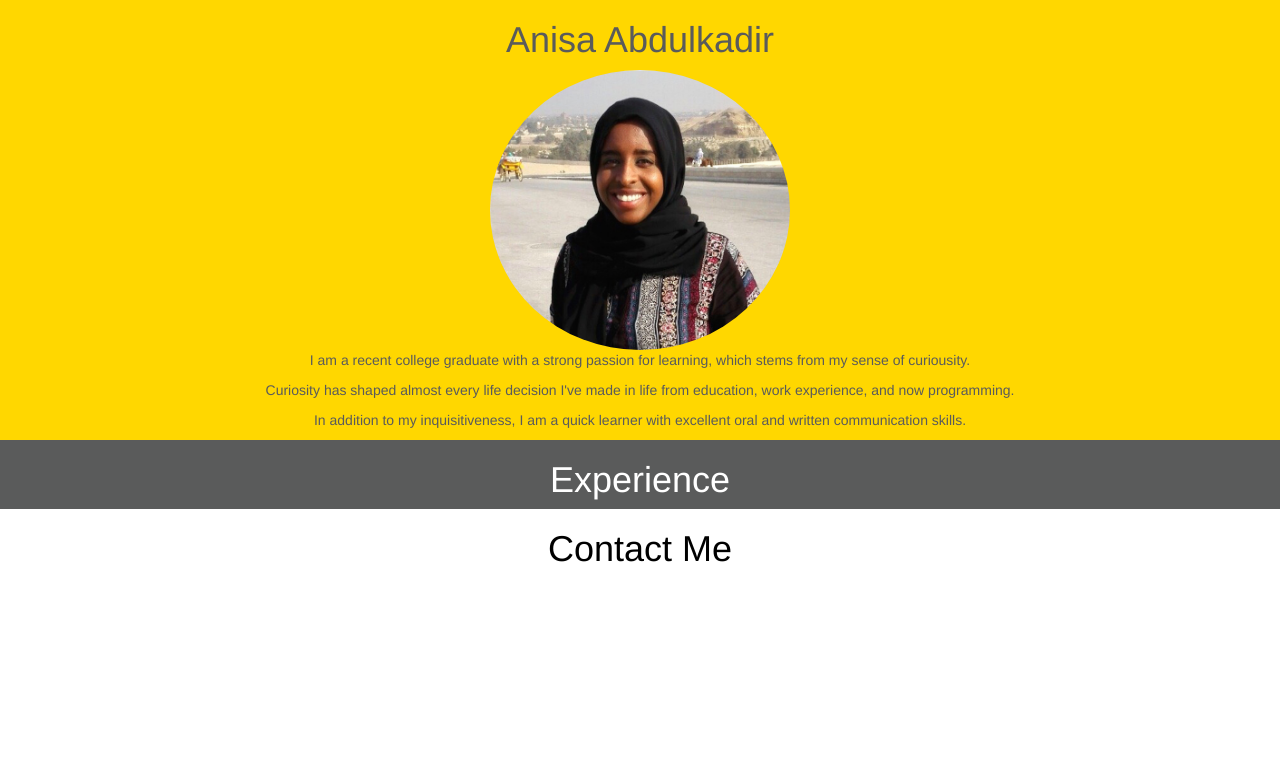
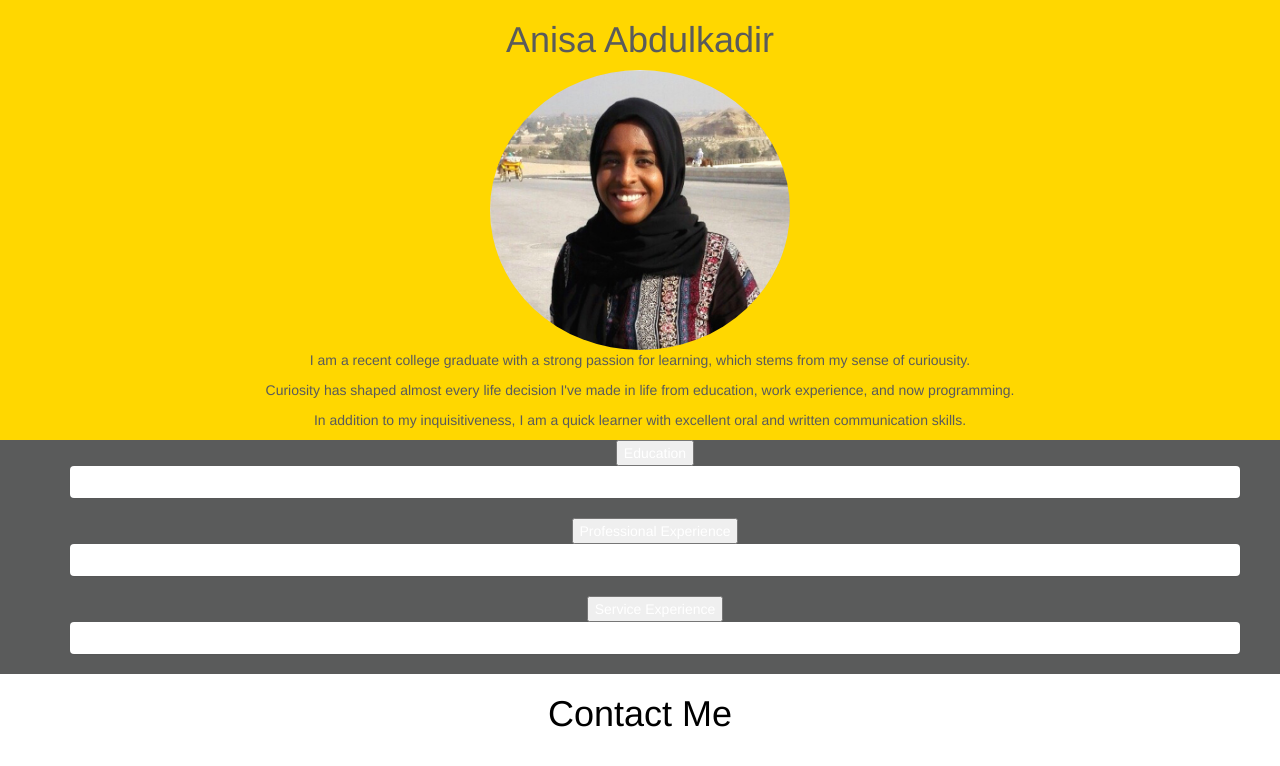
Before and after one commit to Anisa7/anisaabdulkadir.github.io, a plain HTML site: page index.html in a window 1280 px wide. Drawn offline with nearby package versions, Linux system fonts and the light colour scheme.

Commit message:
Update index.html

```diff
--- a/index.html
+++ b/index.html
@@ -19,9 +19,40 @@
     <p>In addition to my inquisitiveness, I am a quick learner with excellent oral and written communication skills.</p>
  </div>
 
+
+
 <div class="middle">
  <div class="container middle text-center">
-  <h1>Experience</h1>
+  <section class="container">
+  <div class="row text-ccenter">
+  <button class="accordion">Education</button>
+    <div class="panel">
+     <p>...</p>
+   </div>
+
+  <button class="accordion">Professional Experience</button>
+    <div class="panel">
+     <p>...</p>
+    </div>
+
+<button class="accordion">Service Experience</button>
+   <div class="panel">
+<p>...</p>
+
+<script>
+var acc = document.getElementsByClassName("accordion");
+var i;
+
+for (i = 0; i < acc.length; i++) {
+    acc[i].onclick = function(){
+        this.classList.toggle("active");
+        this.nextElementSibling.classList.toggle("show");
+  }
+}
+</script>
+
+  </div>
+  </section>
  </div>
 
 <div class="bottom">
```
